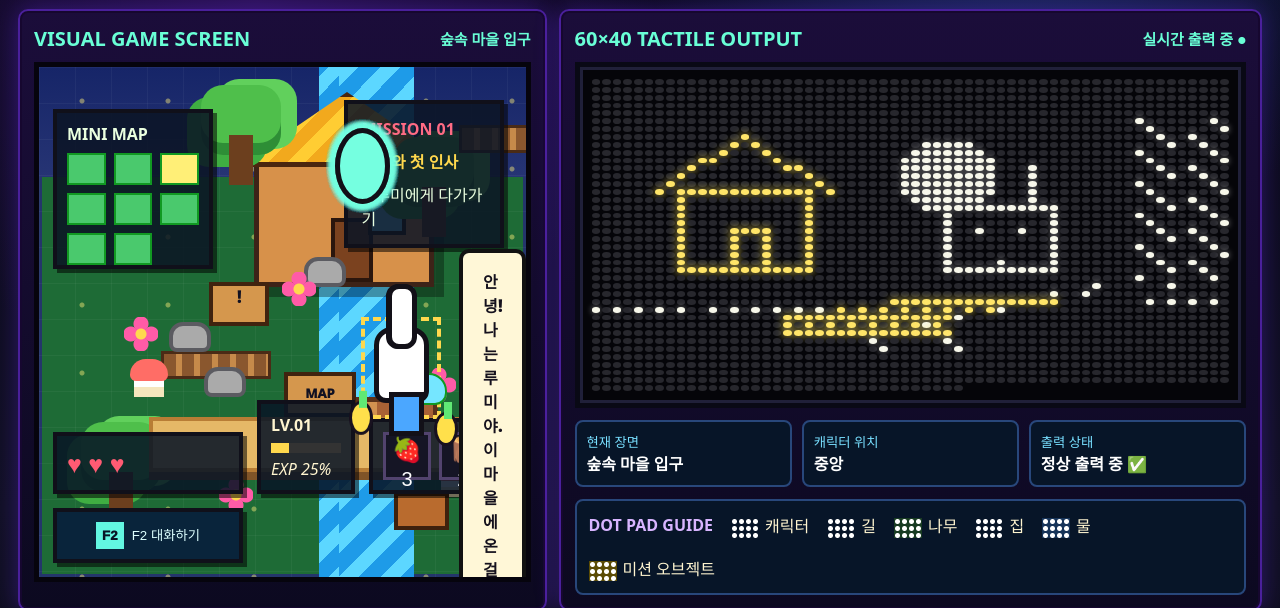
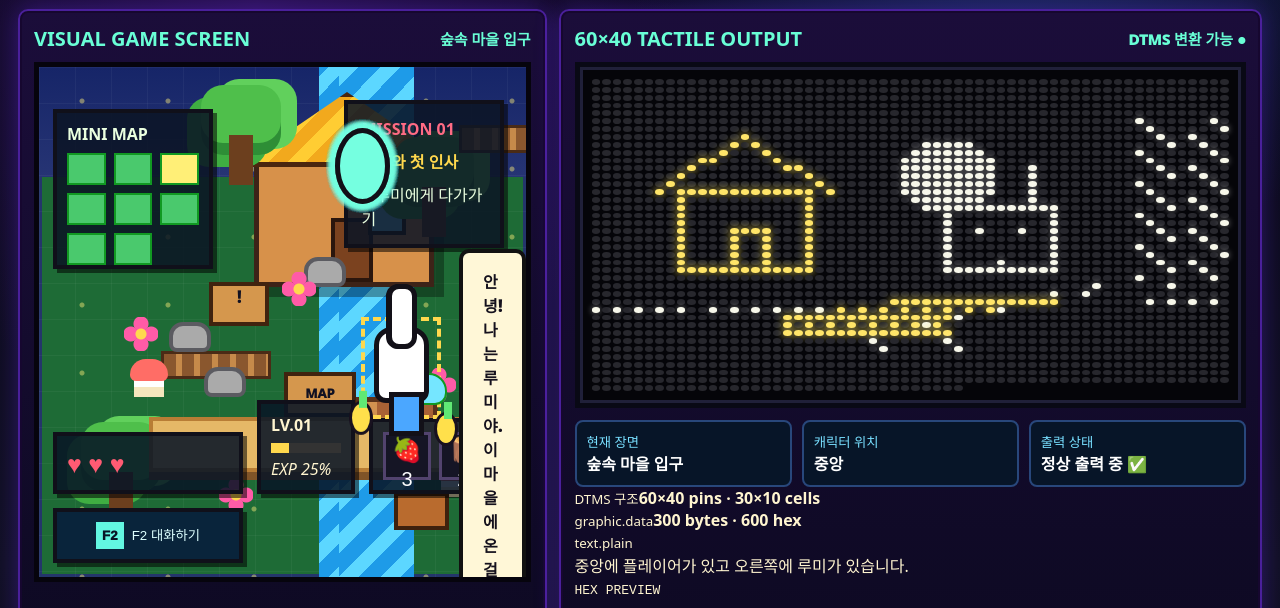
Before and after one commit to byeol-coder/dot-forest, a plain HTML site: page index.html in a window 1280 px wide. Shown: the part 132-740 px from the top of the page. Drawn offline with Linux system fonts and the light colour scheme.

Commit message:
Add DTMS output metadata to tactile panel

```diff
--- a/index.html
+++ b/index.html
@@ -66,12 +66,18 @@
       </section>
 
       <section class="tactile-panel panel glow" aria-label="Dot Pad 60x40 tactile output">
-        <div class="panel-title"><strong>60×40 TACTILE OUTPUT</strong><span class="live">실시간 출력 중 ●</span></div>
+        <div class="panel-title"><strong>60×40 TACTILE OUTPUT</strong><span class="live">DTMS 변환 가능 ●</span></div>
         <div id="dotGrid" class="dot-grid" role="img" aria-label="60×40 Dot Pad 촉각 출력 화면"></div>
         <div class="tactile-status">
           <div><small>현재 장면</small><strong id="tactileScene">숲속 마을 입구</strong></div>
           <div><small>캐릭터 위치</small><strong id="tactilePosition">중앙</strong></div>
           <div><small>출력 상태</small><strong id="tactileState">정상 출력 중 ✅</strong></div>
+        </div>
+        <div class="dtms-status">
+          <div><small>DTMS 구조</small><strong>60×40 pins · 30×10 cells</strong></div>
+          <div><small>graphic.data</small><strong><span id="byteCount">300</span> bytes · <span id="hexCount">600</span> hex</strong></div>
+          <div><small>text.plain</small><p id="plainTextPreview">중앙에 플레이어가 있고 오른쪽에 루미가 있습니다.</p></div>
+          <code id="hexPreview" aria-label="DTMS graphic data hex preview">HEX PREVIEW</code>
         </div>
         <div class="dot-guide">
           <b>DOT PAD GUIDE</b>
```
